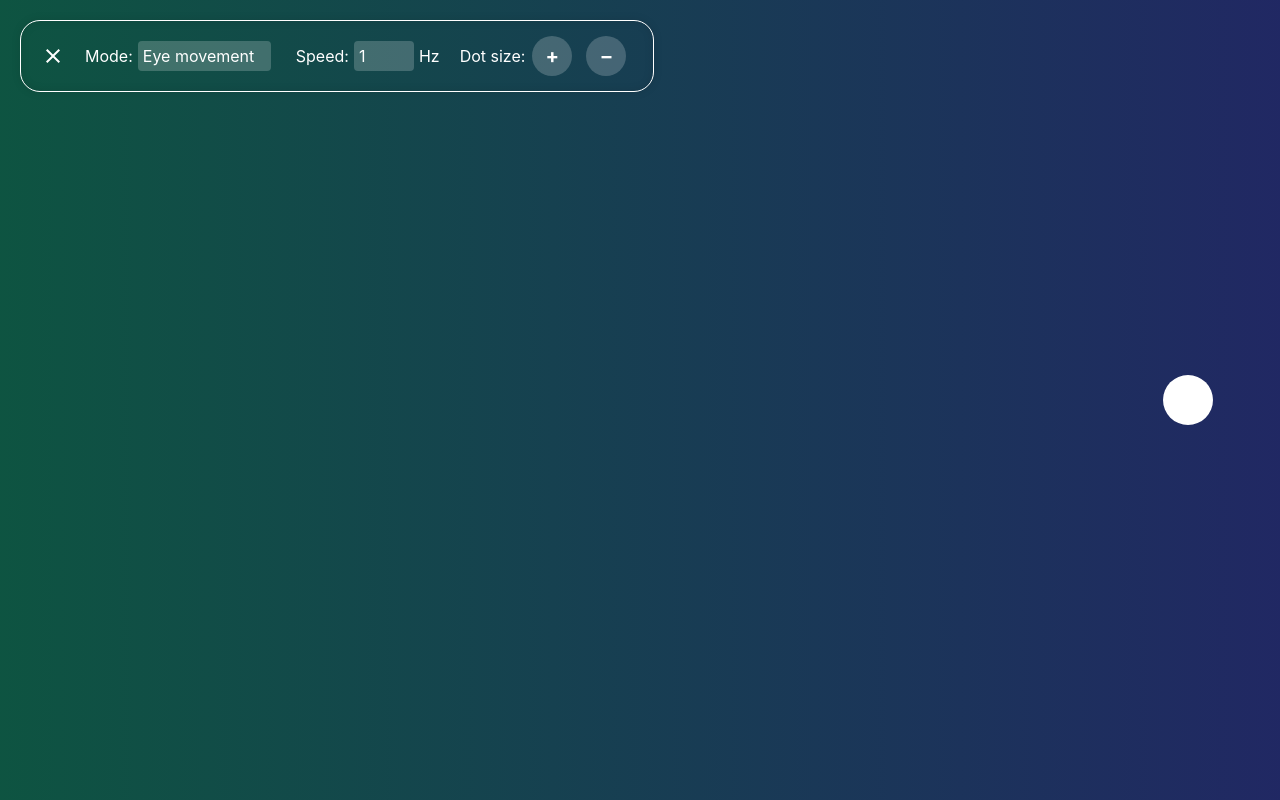
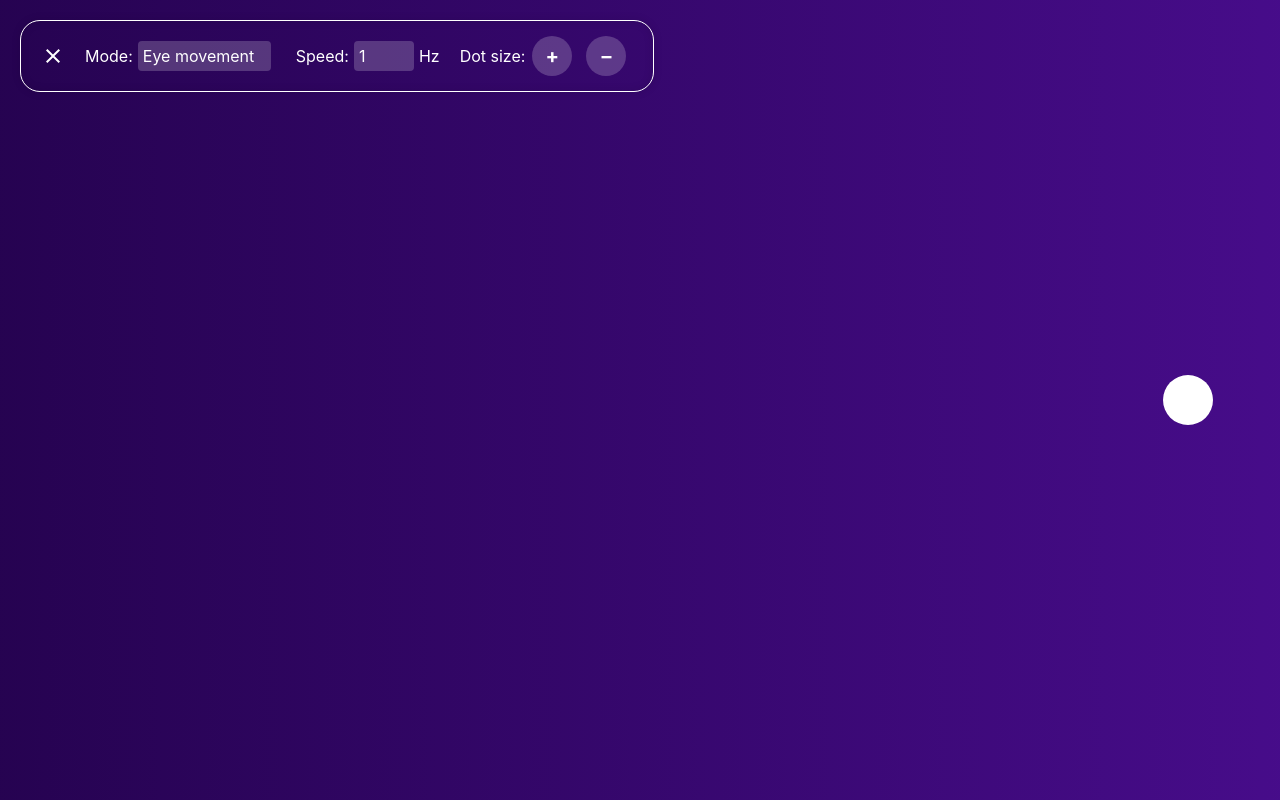
Before and after one commit to notsousual/emdr-web, a React (Create React App) app: page / in a window 1280 px wide. Built offline with nearby package versions, Linux system fonts and the light colour scheme; a web font is replaced by a local one.

Commit message:
bg-animation 40s

```diff
--- a/src/pages/Simulator.scss
+++ b/src/pages/Simulator.scss
@@ -37,7 +37,7 @@ $font-family: "Montserrat", "Futura", -apple-system, BlinkMacSystemFont,
 
   background-size: 900% 900%;
 
-  animation: bg-animation 10s ease-in-out infinite alternate;
+  animation: bg-animation 40s ease-in-out infinite alternate;
 
   display: flex;
   flex-direction: column;
```
